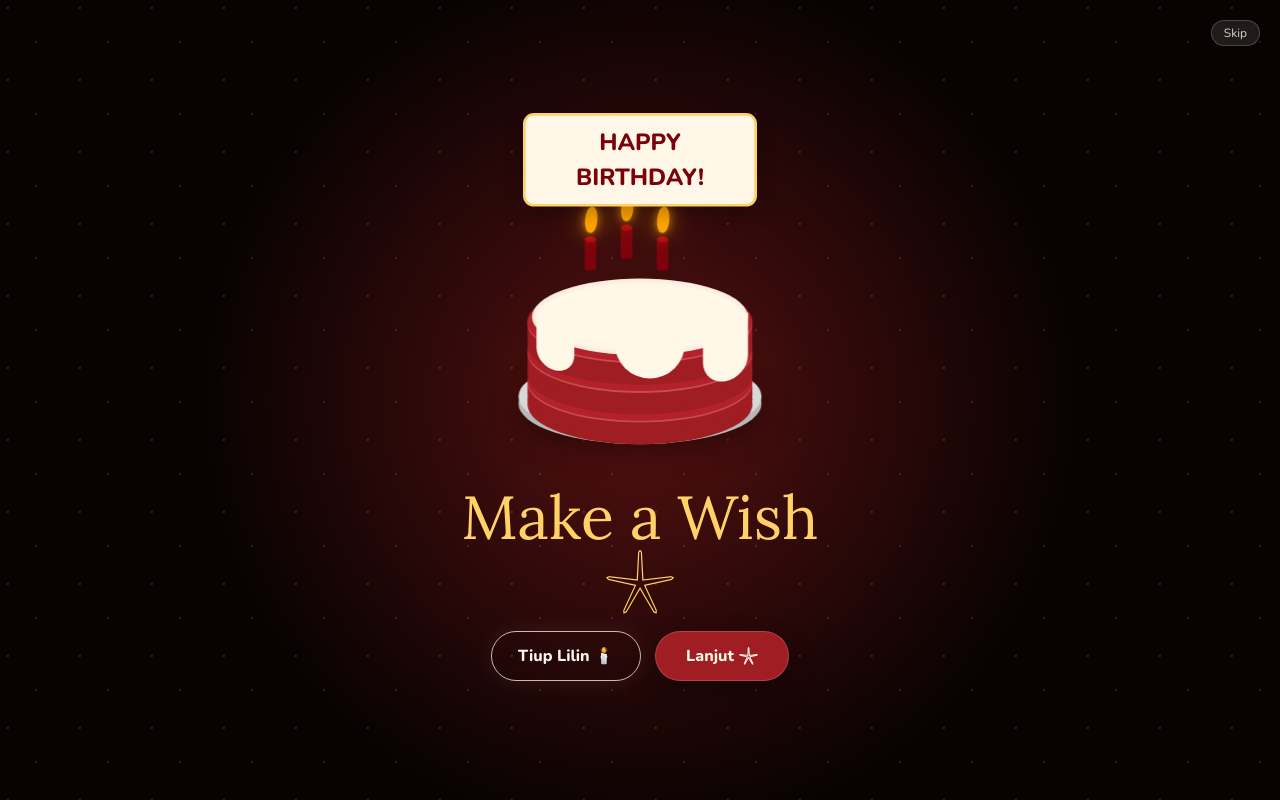
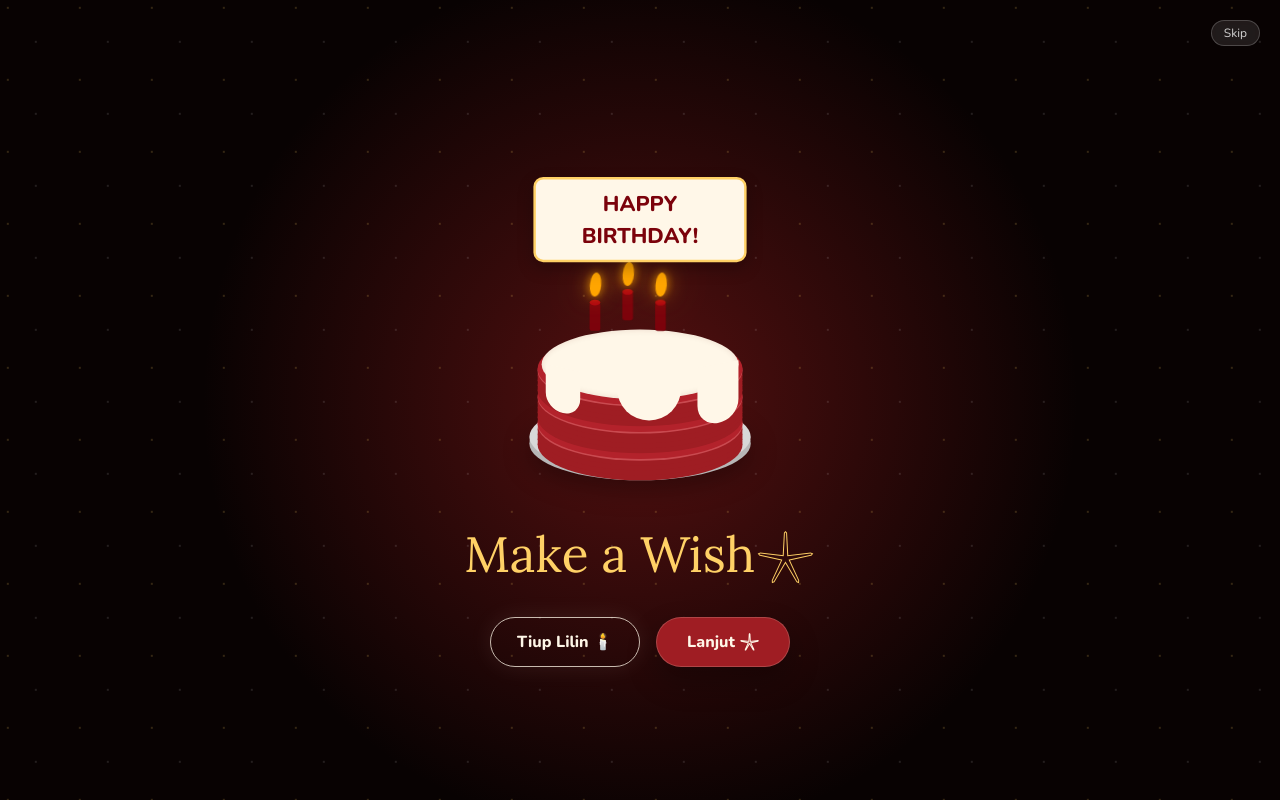
Before and after one commit to vanradys/happybirthday, a React (Vite) app in the folder artifacts/romantic-website/: page / in a window 1280 px wide. Built offline with nearby package versions, Linux system fonts and the light colour scheme.

Commit message:
Gave Space

```diff
--- a/artifacts/romantic-website/src/components/BirthdayIntroOverlay.tsx
+++ b/artifacts/romantic-website/src/components/BirthdayIntroOverlay.tsx
@@ -170,7 +170,7 @@ export default function BirthdayIntroOverlay() {
               </div>
 
               <h1 className="birthday-cake-heading">
-                Make a Wish 𓇼
+                Make a Wish𓇼
               </h1>
 
               <div className="birthday-cake-actions">
--- a/artifacts/romantic-website/src/index.css
+++ b/artifacts/romantic-website/src/index.css
@@ -1021,3 +1021,34 @@ h1.text-primary {
 .birthday-cake-stage .cake-candle-real {
   z-index: 30 !important;
 }
+
+.birthday-cake-stage .cute-cake {
+  margin-top: 34px !important;
+  margin-bottom: 8px !important;
+  transform: scale(0.82) !important;
+}
+
+.birthday-cake-heading {
+  margin-top: -8px !important;
+  margin-bottom: 8px !important;
+  font-size: clamp(2.2rem, 4vw, 3.1rem) !important;
+  line-height: 1.1 !important;
+  display: flex !important;
+  align-items: center !important;
+  justify-content: center !important;
+  gap: 12px !important;
+  white-space: nowrap !important;
+}
+
+.birthday-cake-actions {
+  margin-top: 10px !important;
+  gap: 16px !important;
+}
+
+.birthday-cake-stage .cake-title {
+  top: -72px !important;
+}
+
+.birthday-cake-stage .cake-candle-real {
+  transform: translate(-50%, -72%) !important;
+}
```
